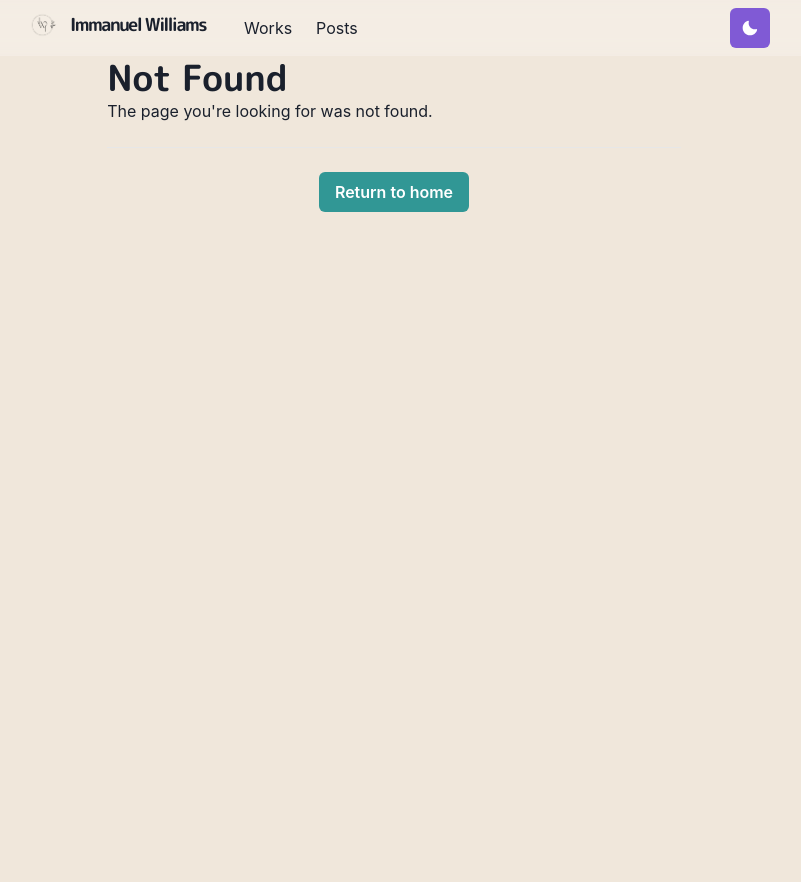
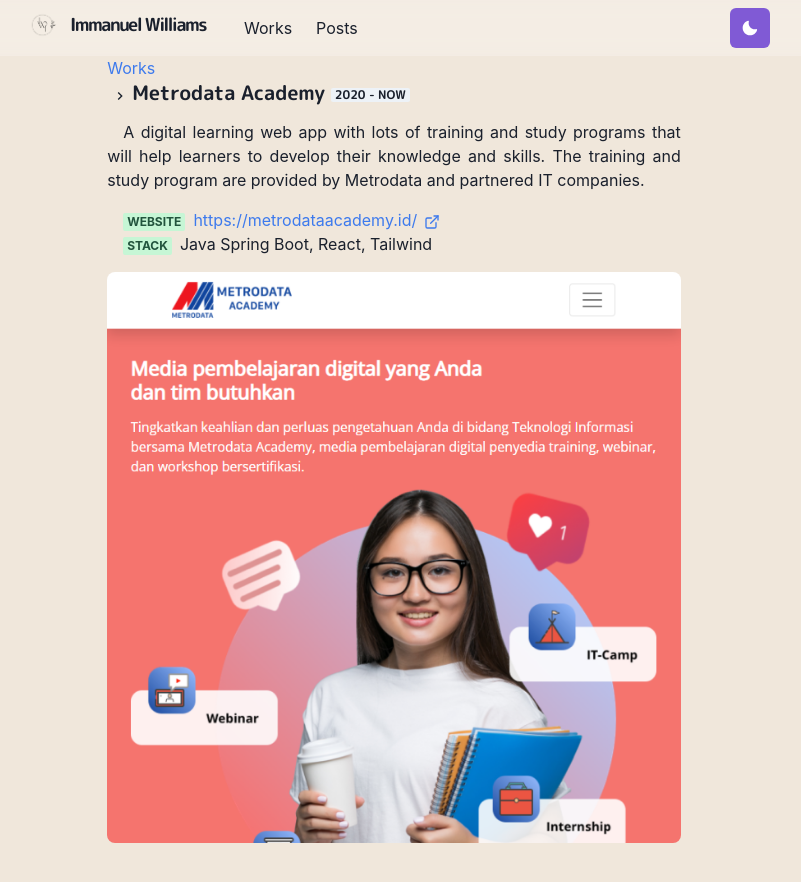
Before and after one commit to kyzsu/kyzsu.github.io, a Next.js app: page /works/metrodata-academy in a window 1280 px wide. Before the commit this address had no page. Shown: the top 882 px of the page, without its empty margins (246-1047 px from the left). Before the commit the page ends 800 px from the top, so only its background shows below. Built offline with nearby package versions, Linux system fonts and the light colour scheme.

Commit message:
add: work pages

```diff
--- /dev/null
+++ b/components/work.js
@@ -0,0 +1,31 @@
+import NextLink from 'next/link'
+import { Heading, Box, Image, Link, Badge } from '@chakra-ui/react'
+import { ChevronRightIcon } from '@chakra-ui/icons'
+
+export const Title = ({ children }) => (
+  <>
+    <Box>
+      <NextLink href="/works">
+        <Link>Works</Link>
+      </NextLink>
+    </Box>
+    <span>
+      &nbsp;
+      <ChevronRightIcon />
+      &nbsp;
+    </span>
+    <Heading display="inline-block" as="h3" fontSize={20} mb={4}>
+      {children}
+    </Heading>
+  </>
+)
+
+export const WorkImage = ({ src, alt }) => (
+  <Image borderRadius="lg" w="full" src={src} alt={alt} mb={4} />
+)
+
+export const Meta = ({ children }) => (
+  <Badge colorScheme="green" mr={2}>
+    {children}
+  </Badge>
+)
--- /dev/null
+++ b/pages/works/metrodata-academy.js
@@ -0,0 +1,39 @@
+import { Container, Badge, Link, List, ListItem } from '@chakra-ui/react'
+import { ExternalLinkIcon } from '@chakra-ui/icons'
+import { Title, WorkImage, Meta } from '../../components/work'
+import P from '../../components/paragraph'
+import Layout from '../../components/layouts/article'
+
+const Work = () => {
+  return (
+    <Layout title="Metrodata Academy">
+      <Container>
+        <Title>
+          Metrodata Academy <Badge>2020 - Now</Badge>
+        </Title>
+        <P>
+          A digital learning web app with lots of training and study programs
+          that will help learners to develop their knowledge and skills. The
+          training and study program are provided by Metrodata and partnered IT
+          companies.
+        </P>
+        <List ml={4} my={4}>
+          <ListItem>
+            <Meta>Website</Meta>
+            <Link href="https://metrodataacademy.id/">
+              https://metrodataacademy.id/ <ExternalLinkIcon mx="2px" />
+            </Link>
+          </ListItem>
+          <ListItem>
+            <Meta>Stack</Meta>
+            <span>Java Spring Boot, React, Tailwind</span>
+          </ListItem>
+        </List>
+
+        <WorkImage src="/images/thumbMA.png" alt="MetrodataAcademy" />
+      </Container>
+    </Layout>
+  )
+}
+
+export default Work
```
Also changed, not shown: pages/works.js (+5 -4 lines).
